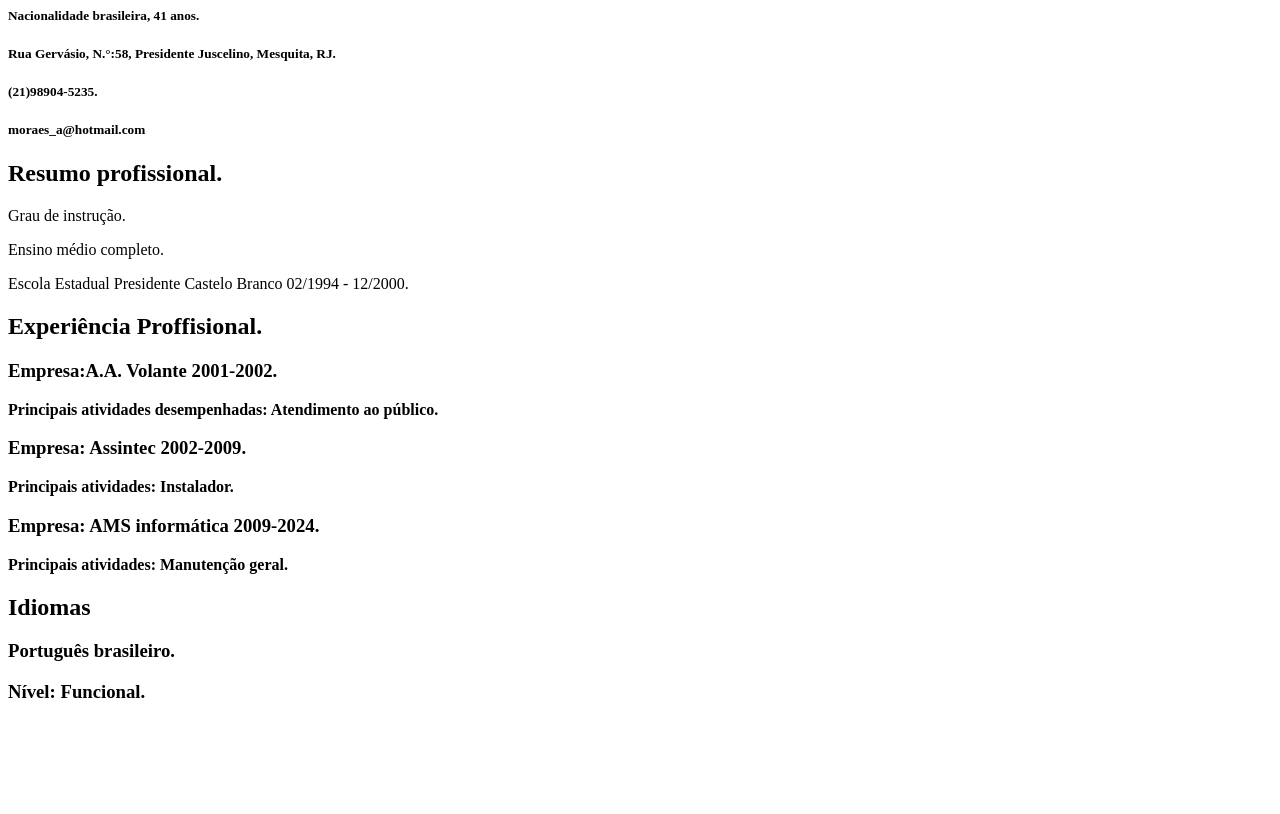
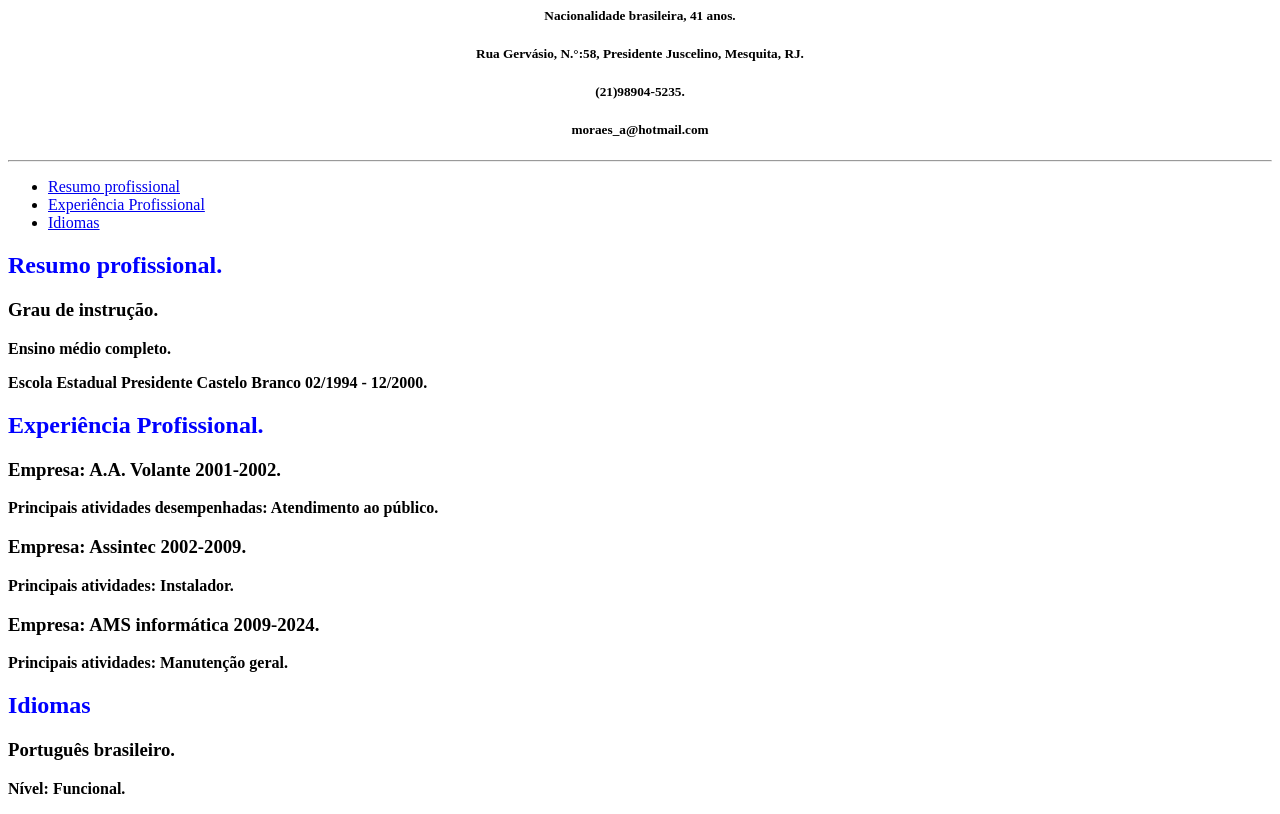
Before and after one commit to strudelcut/UC2-HTML, a plain HTML site: page AULA1/curriculo.html in a window 1280 px wide. Shown: the part 73-887 px from the top of the page. Before the commit the page ends 800 px from the top, so only its background shows below. Drawn offline with Linux system fonts and the light colour scheme.

Commit message:
Adicionando estilo

```diff
--- a/AULA1/curriculo.html
+++ b/AULA1/curriculo.html
@@ -9,37 +9,45 @@
 
 <body>
     <header>
-        <h1>Adoniran Moraes da Silva.</h1>
-        <h5>Nacionalidade brasileira, 41 anos.</h5>
-        <h5>Rua Gervásio, N.°:58, Presidente Juscelino, Mesquita, RJ.</h5>
-        <h5>(21)98904-5235.</h5>
-        <h5>moraes_a@hotmail.com</h5>
+        <h1 style="text-align: center; color: blue;">Adoniran Moraes da Silva.</h1>
+        <h5 style="text-align: center;">Nacionalidade brasileira, 41 anos.</h5>
+        <h5 style="text-align: center;">Rua Gervásio, N.°:58, Presidente Juscelino, Mesquita, RJ.</h5>
+        <h5 style="text-align: center;">(21)98904-5235.</h5>
+        <h5 style="text-align: center;">moraes_a@hotmail.com</h5>
+        <hr>
+        <nav>
+            <ul>
+                <li><a href="#resumo">Resumo profissional</a></li>
+                <li><a href="#experiencia">Experiência Profissional</a></li>
+                <li><a href="#idiomas">Idiomas</a></li>
+            </ul>
+        </nav>
     </header>
     <main>
-        <section>
-            <h2>Resumo profissional.</h2>
-            <p>Grau de instrução.</p>
+        <section id="resumo">
+            <h2 style="color: blue;">Resumo profissional.</h2>
+            <h3>Grau de instrução.</h3>
             <article>
-                <p>Ensino médio completo.</p>
-                <p>Escola Estadual Presidente Castelo Branco 02/1994 - 12/2000.</p>
+                <p><b>Ensino médio completo.</b></p>
+                <p><b>Escola Estadual Presidente Castelo Branco 02/1994 - 12/2000.</b></p>
             </article>
         </section>
-        <section>
-            <h2>Experiência Proffisional.</h2>
+        <section id="experiencia">
+            <h2 style="color: blue;">Experiência Profissional.</h2>
             <article>
-                <h3>Empresa:A.A. Volante 2001-2002.</h3>
-                <b><p>Principais atividades desempenhadas: Atendimento ao público.</p></b>
+                <h3>Empresa: A.A. Volante 2001-2002.</h3>
+                <p><strong>Principais atividades desempenhadas: Atendimento ao público.</strong></p>
                 <h3>Empresa: Assintec 2002-2009.</h3>
-                <b><p>Principais atividades: Instalador.</p></b>
+                <p><strong>Principais atividades: Instalador.</strong></p>
                 <h3>Empresa: AMS informática 2009-2024.</h3>
-                <b><p>Principais atividades: Manutenção geral.</p></b>
+                <p><strong>Principais atividades: Manutenção geral.</strong></p>
             </article>
         </section>
-        <section>
-            <h2>Idiomas</h2>
+        <section id="idiomas">
+            <h2 style="color: blue;">Idiomas</h2>
             <article>
                 <h3>Português brasileiro.</h3>
-                <h3>Nível: Funcional.</h3>
+                <p><b>Nível: Funcional.</b></p>
             </article>
         </section>
     </main>
```
